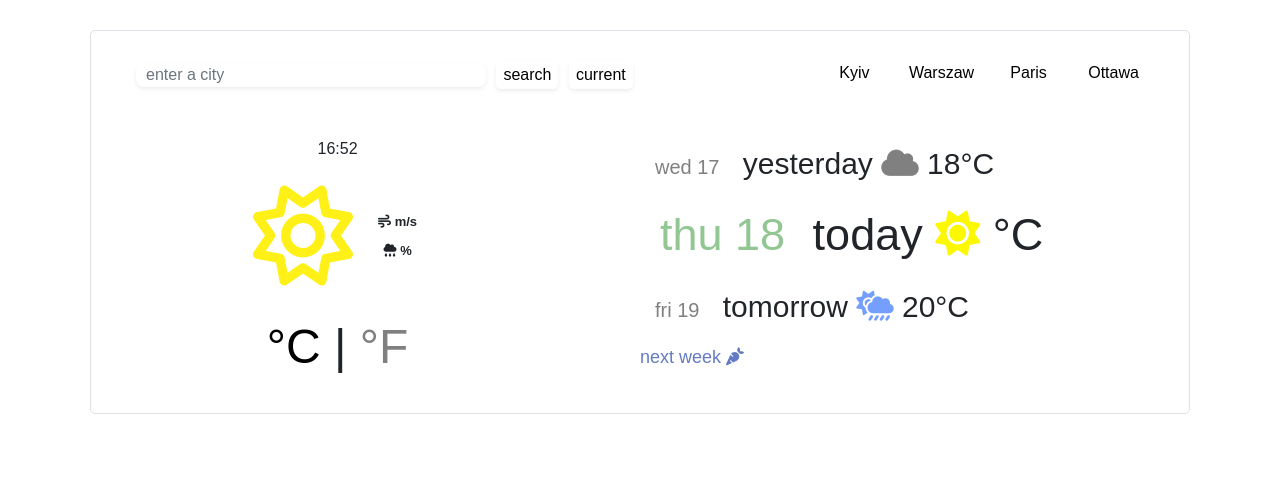
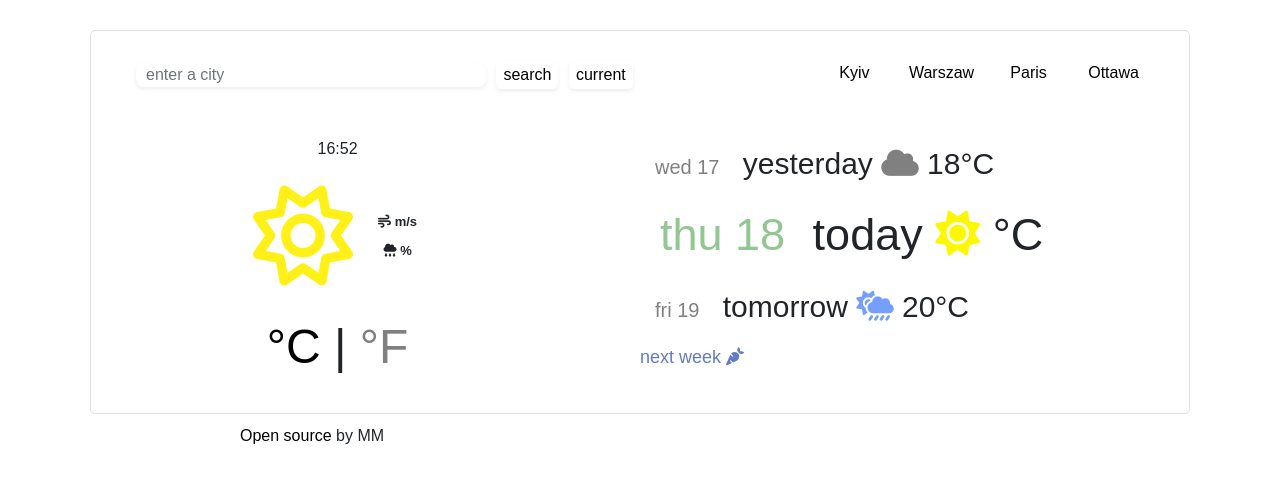
Before and after one commit to pearlapplee/myProj, a plain HTML site: page index.html in a window 1280 px wide. Drawn offline with nearby package versions, Linux system fonts and the light colour scheme; a web font is replaced by a local one.

Commit message:
add link

```diff
--- a/index.html
+++ b/index.html
@@ -113,6 +113,8 @@
         </div>
       </div>
     </div>
+    <p><a href="https://github.com/pearlapplee/myProj">Open source</a> by MM</p>
+
     <script src="src/index.js"></script>
   </body>
 </html>
--- a/src/main.css
+++ b/src/main.css
@@ -9,6 +9,9 @@ a {
 }
 a:hover {
   color: rgb(46, 137, 255);
+}
+p {
+  padding: 10px 240px;
 }
 .container {
   padding: 30px 45px;
```
